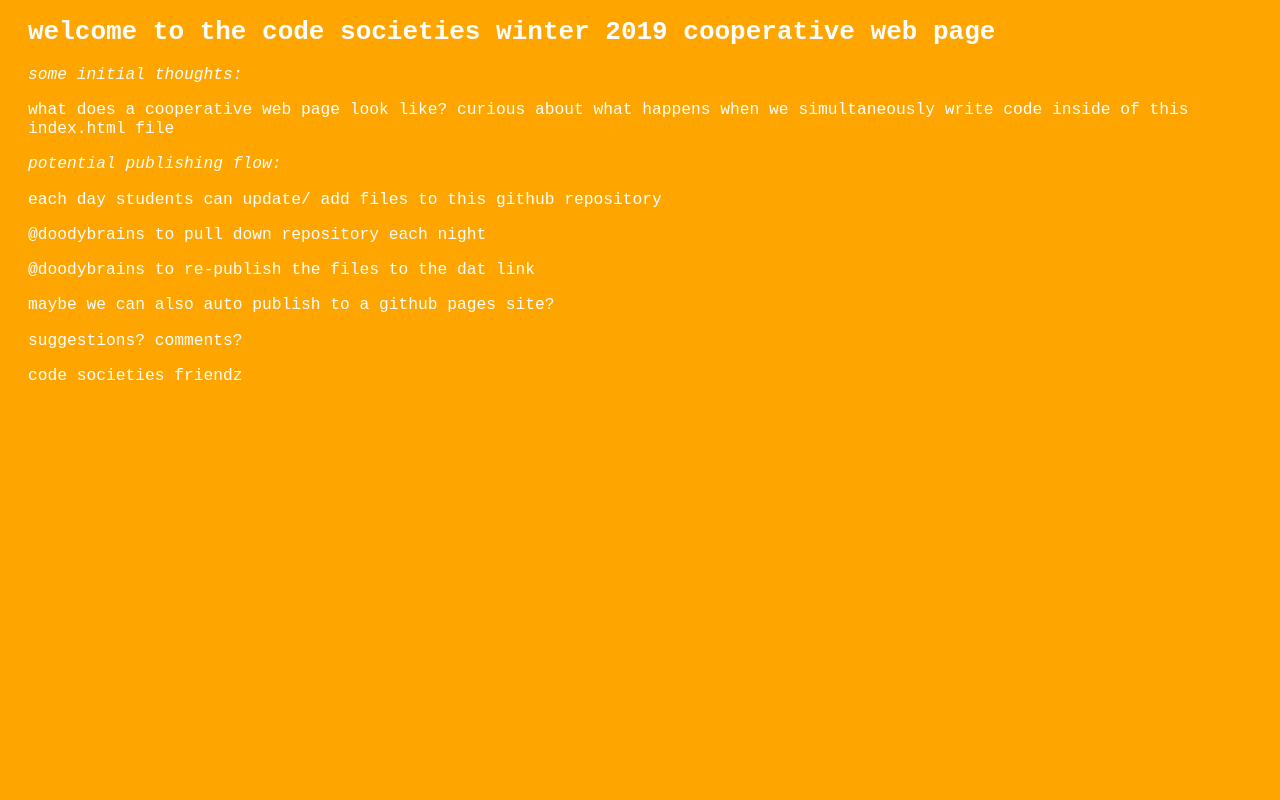
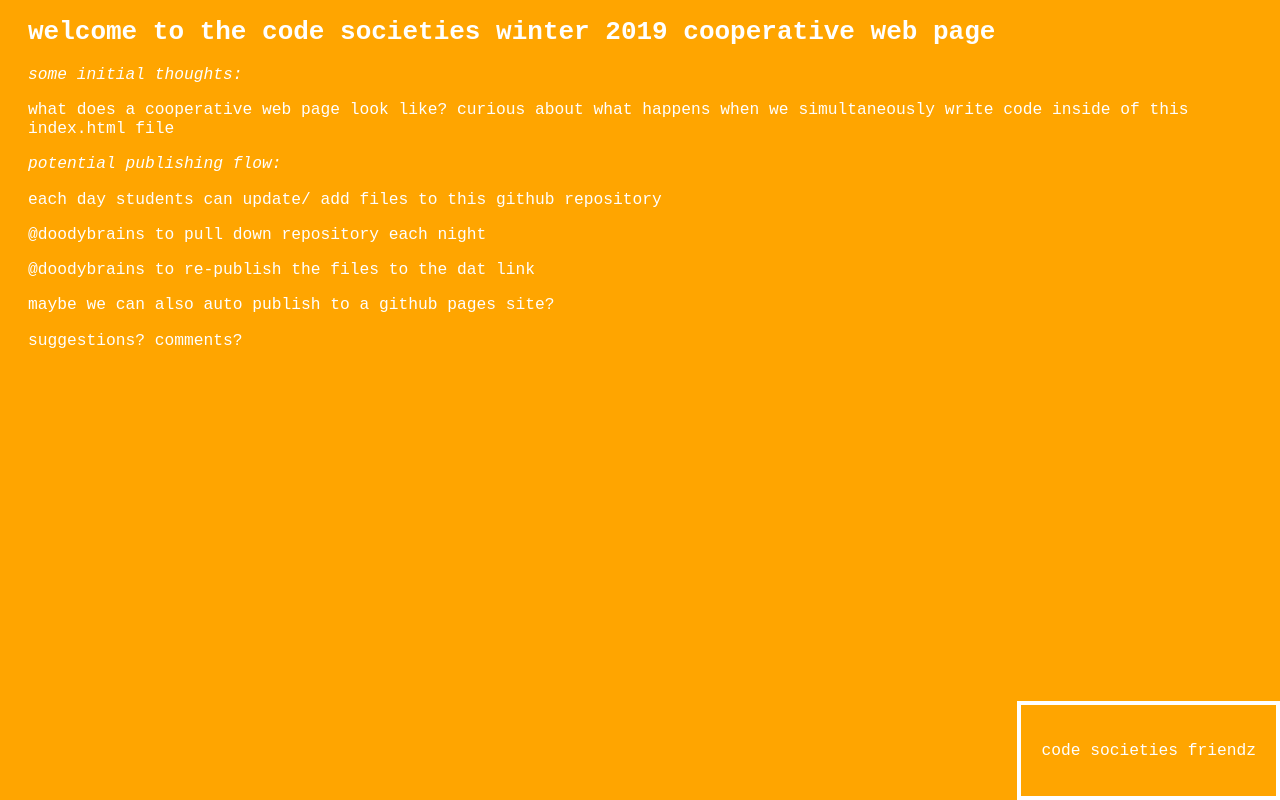
Before and after one commit to SFPC/codesocieties_students, a plain HTML site: page index.html in a window 1280 px wide. Drawn offline with Linux system fonts and the light colour scheme; no server answers.

Commit message:
Add frienz style

```diff
--- a/index.html
+++ b/index.html
@@ -24,7 +24,8 @@
       <p>maybe we can also auto publish to a github pages site?</p>
       <p>suggestions? comments?</p>
     </div>
-    <div>
+
+    <div class="friendz">
       <p>code societies friendz</p>
       <div id="sfpc-marquee"></div>
     </div>
--- a/styles.css
+++ b/styles.css
@@ -16,6 +16,7 @@ p {
   right: 0;
   bottom: 0;
   padding: 20px;
+  border: 4px solid white;
 }
 
 a {
```
